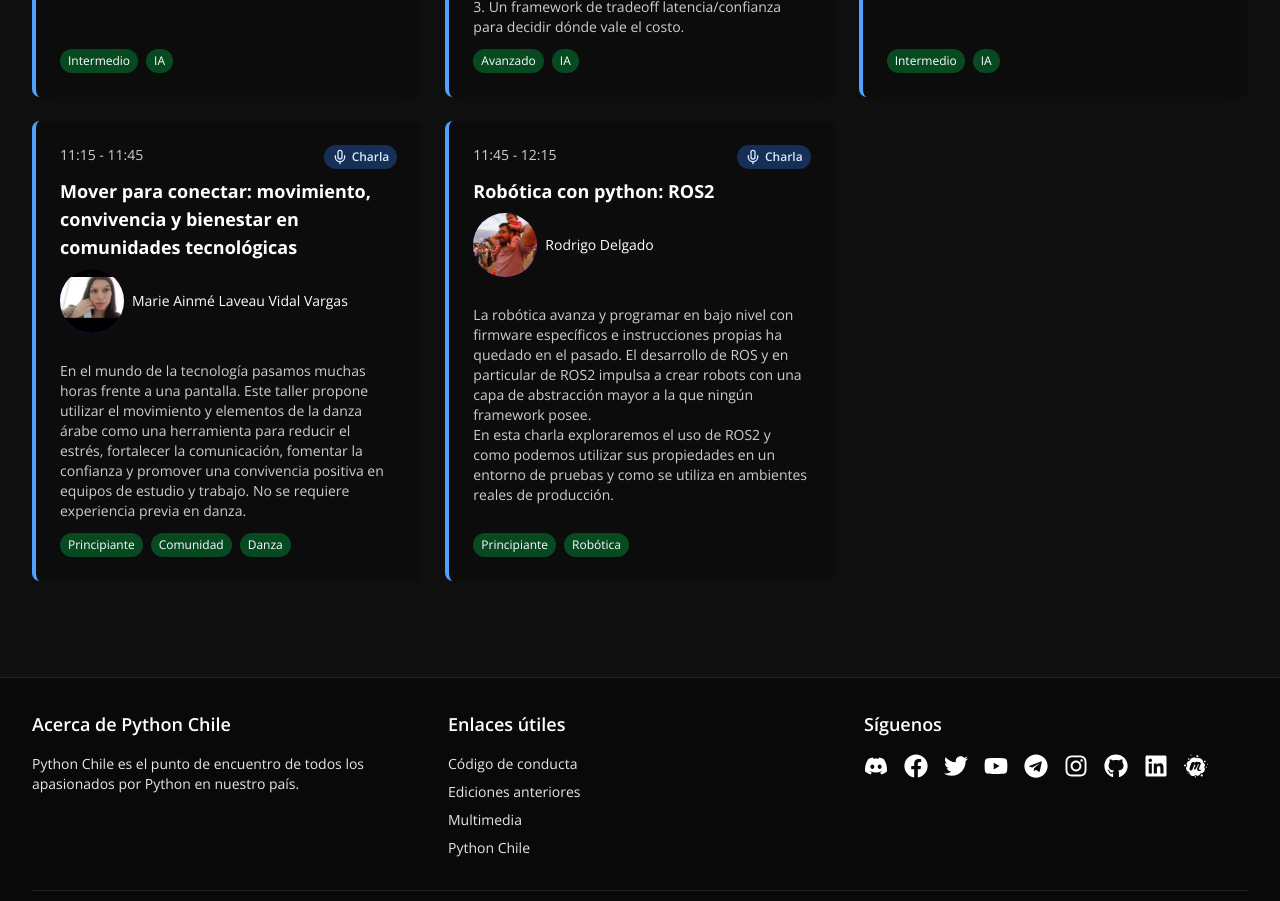
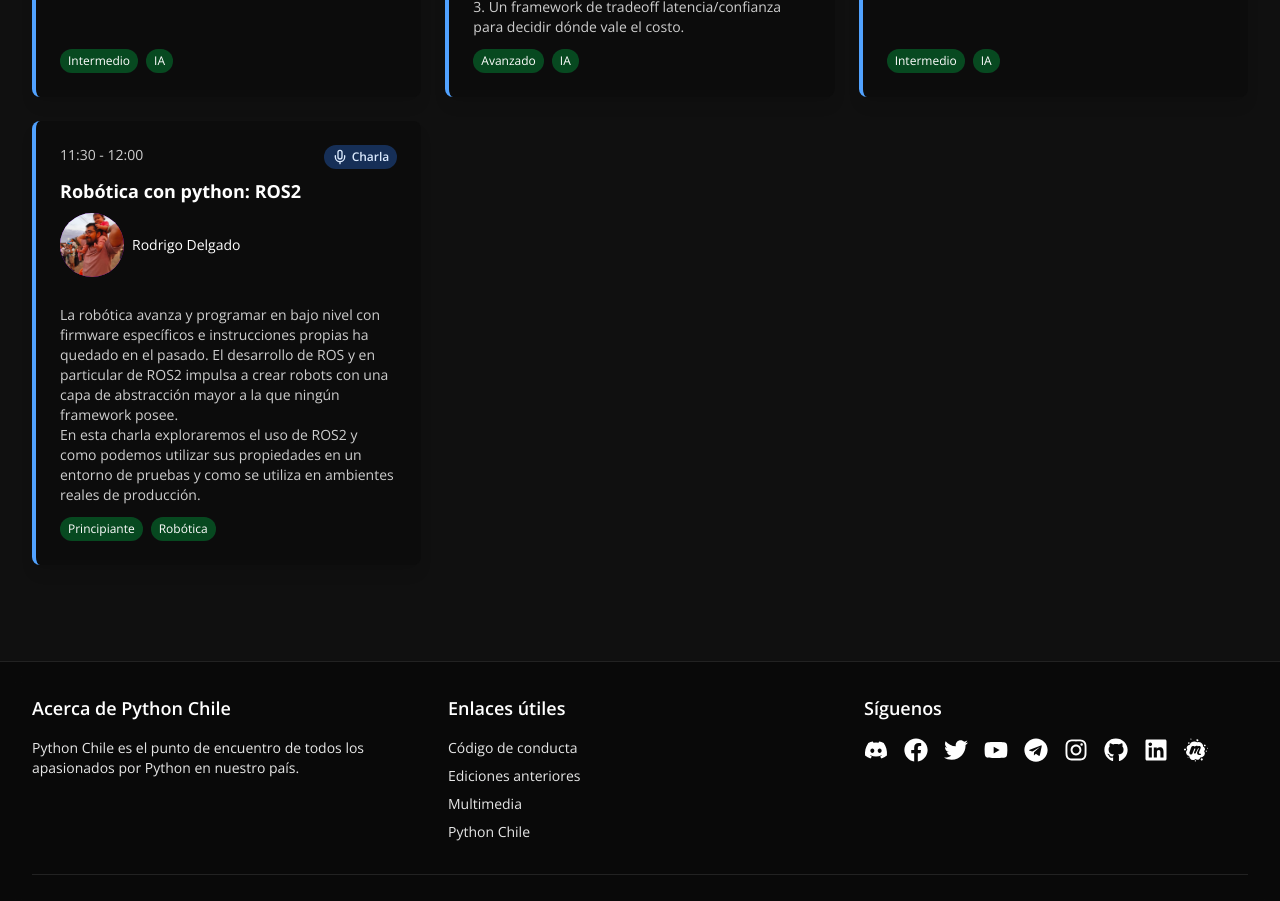
Before and after one commit to python-chile/pydaydotcl, a Next.js app: page /talks in a window 1280 px wide. Shown: the part 8980-9881 px from the top of the page. Built offline with nearby package versions, Linux system fonts and the light colour scheme.

Commit message:
Remove talk

```diff
--- a/src/data/talks.js
+++ b/src/data/talks.js
@@ -774,32 +774,9 @@ No necesitas experiencia previa en IA ni en agentes autónomos. Si sabes program
     type: "break",
     title: "Pausa",
     description: "",
-    time: "10:45 - 11:15",
+    time: "10:45 - 11:30",
     room: "Auditorio",
     speaker: null,
-  },
-
-  {
-    id: 36,
-    city: "rancagua",
-    type: "charla",
-    title: `Mover para conectar: movimiento, convivencia y bienestar en comunidades tecnológicas`,
-    description: `En el mundo de la tecnología pasamos muchas horas frente a una pantalla.
-    Este taller propone utilizar el movimiento
-    y elementos de la danza árabe como una herramienta para reducir el estrés,
-    fortalecer la comunicación, fomentar la confianza
-    y promover una convivencia positiva en equipos de estudio y trabajo.
-    No se requiere experiencia previa en danza.`,
-    time: "11:15 - 11:45",
-    room: "Auditorio",
-    speakers: [{
-      name: "Marie Ainmé Laveau Vidal Vargas",
-      image: "/images/speakers/marie-vidal.webp",
-      socials: {}
-    }],
-    category: "Educación y Comunidad.",
-    level: "Principiante",
-    tags: ["Principiante", "Comunidad", "Danza"],
   },
   {
     id: 37,
@@ -812,7 +789,7 @@ No necesitas experiencia previa en IA ni en agentes autónomos. Si sabes program
     con una capa de abstracción mayor a la que ningún framework posee.<br/>
     En esta charla exploraremos el uso de ROS2 y como podemos utilizar sus propiedades en un entorno de pruebas
     y como se utiliza en ambientes reales de producción.`,
-    time: "11:45 - 12:15",
+    time: "11:30 - 12:00",
     room: "Auditorio",
     speakers: [{
       name: "Rodrigo Delgado",
@@ -828,7 +805,7 @@ No necesitas experiencia previa en IA ni en agentes autónomos. Si sabes program
     type: "relampago",
     title: "Charlas relámpago",
     description: "",
-    time: "12:15 - 12:45",
+    time: "12:00 - 12:45",
     room: "Auditorio",
     speakers: [],
   },
```
